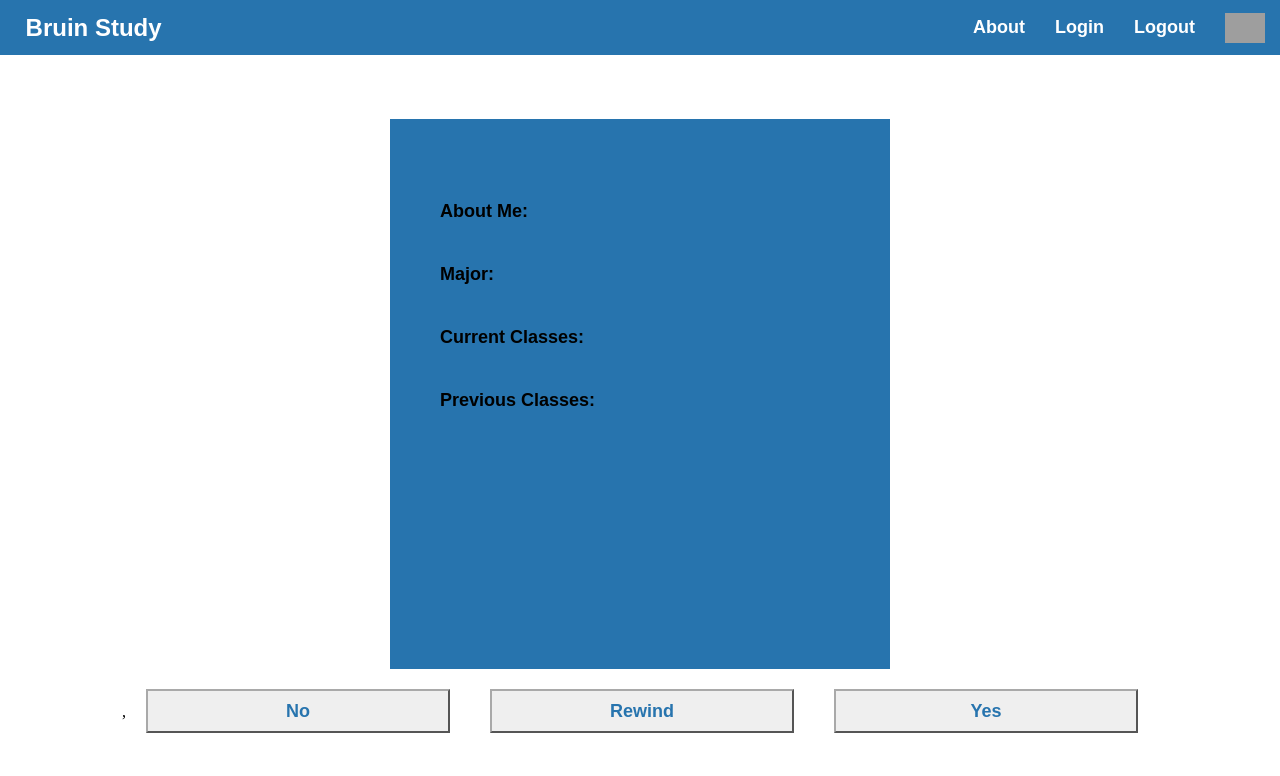
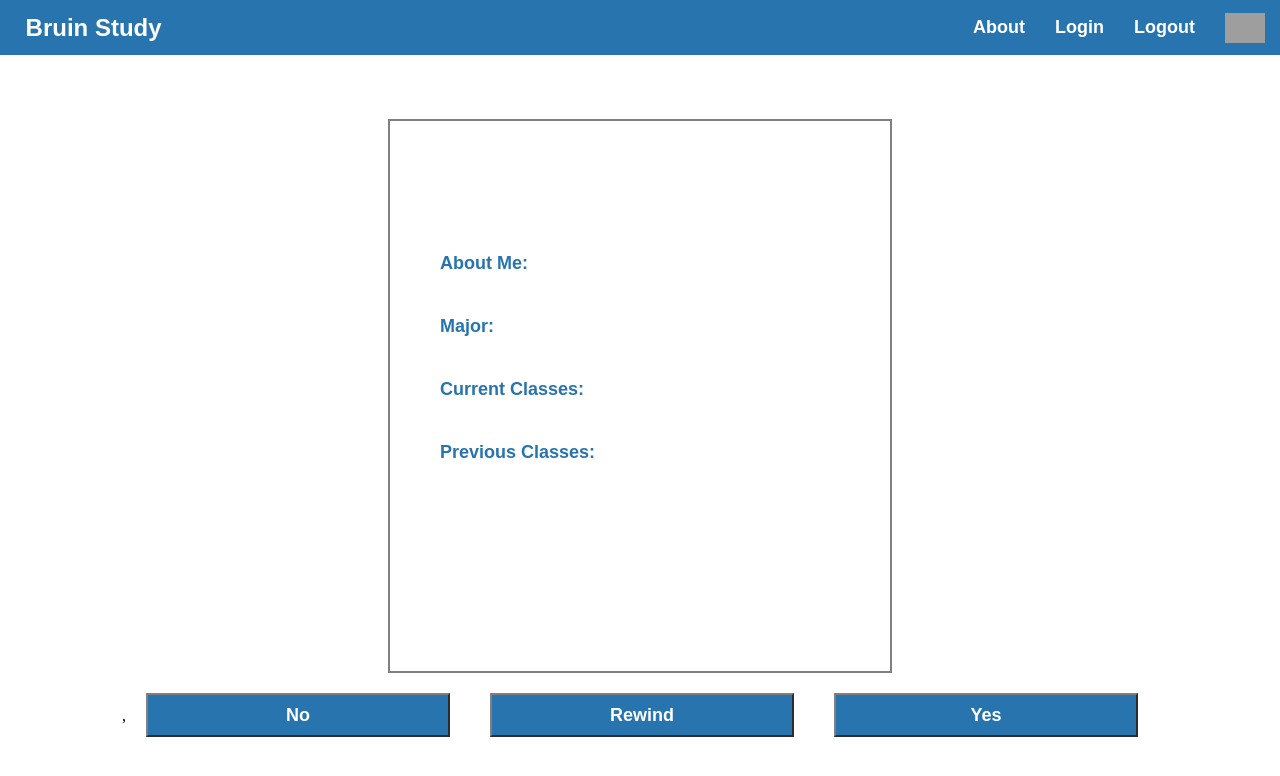
Before and after one commit to tonyechen/bruin-study, a React (Create React App) app in the folder frontend/: page / in a window 1280 px wide. Shown: the top 776 px of the page. Built offline with nearby package versions, Linux system fonts and the light colour scheme; no server answers; grey boxes are pictures that could not be loaded.

Commit message:
Added failed match to No button + color theme revamp css

```diff
--- a/frontend/src/components/Home.css
+++ b/frontend/src/components/Home.css
@@ -12,12 +12,12 @@
     margin: 20px;
     font: 18px Arial;
     font-weight: bold;
-    color: rgb(39, 116, 174);
-    border-color: darkgray;
+    color: white;
+    border-color: gray;
+    background-color: rgb(39, 116, 174);
 }
 
 .square {
-    background: rgb(39, 116, 174);
     float: center;
     font-weight: bold;
     line-height: 500px;
@@ -26,10 +26,14 @@
     margin-top: 5%;
     padding: 0;
     width: 500px;
+    border-style: solid;
+    border-color: gray;
+    border-width: 2.5px;
 }
 
 .profileBox {
     font: 18px Arial;
+    color: rgb(39, 116, 174);
     margin: 10%;
     padding-top: 8%;
     text-align: left;
--- a/frontend/src/components/Home.js
+++ b/frontend/src/components/Home.js
@@ -69,7 +69,7 @@ class Home extends React.Component {
             //Set up pop up notification stuff
         }
         else if (buttonType === "No" && this.state.index !== -1) {
-            //Failed match
+            db.addFailedMatch(this.state.uid, this.state.matches[this.state.index].id);
         }
 
         this.setState({index: (this.state.matches[this.state.index + 1]) ? this.state.index + 1 : -1})
--- a/frontend/src/data/dataAccess.js
+++ b/frontend/src/data/dataAccess.js
@@ -28,7 +28,6 @@ class db {
             http.get(`/courseTook?id=${id}`),
             http.get(`/courseTaking?id=${id}`),
         ]);
-        console.log(data);
         for (let item of data) {
             if (item.data == null) continue;
             if (item.data.error) {
```
